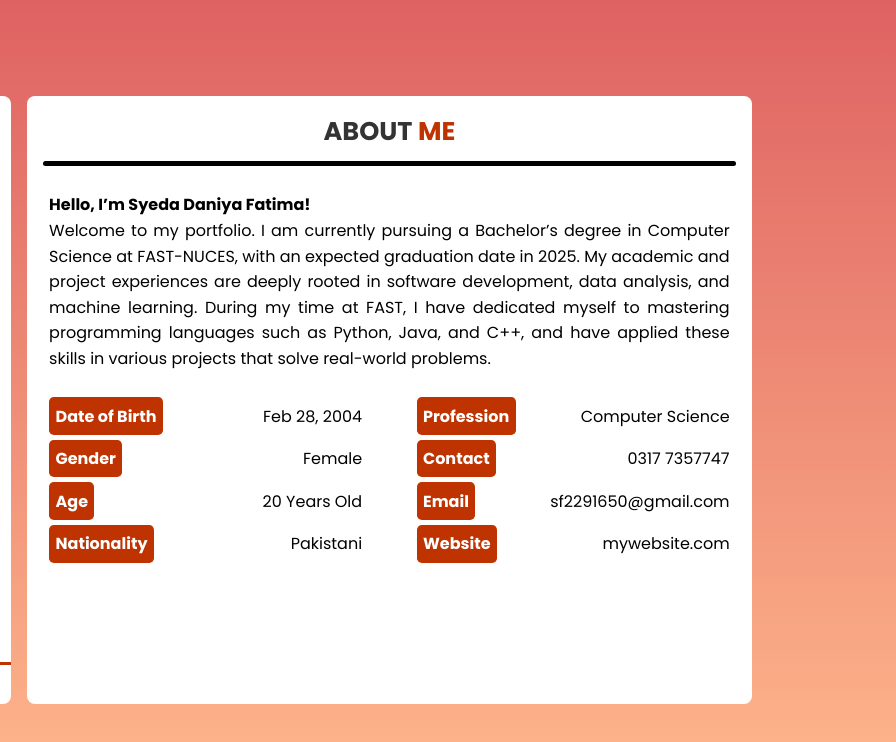
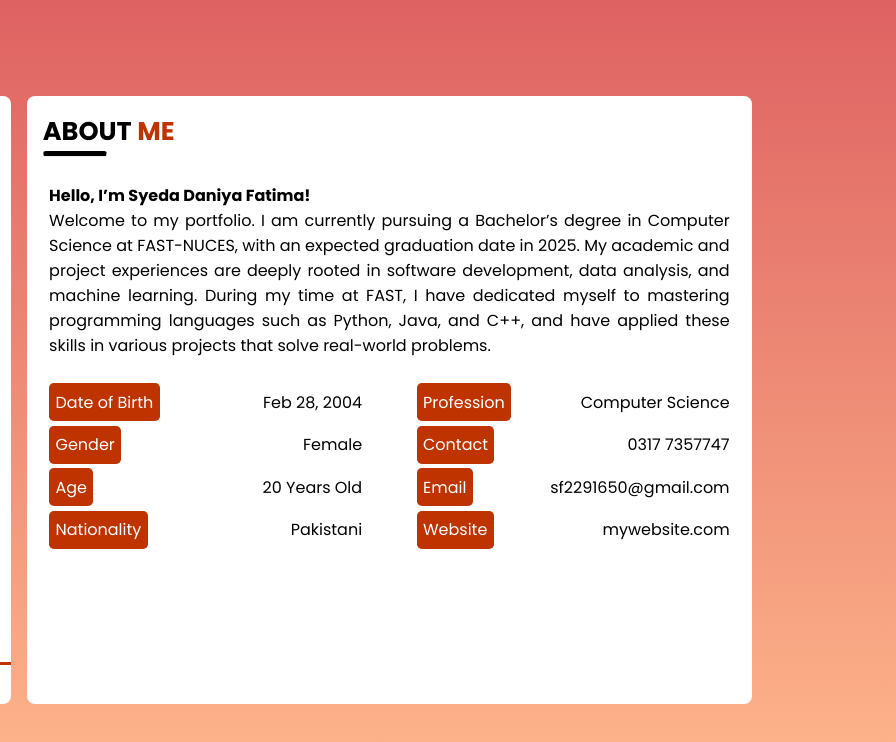
Before and after one commit to F219180/Portfolio, a plain HTML site: page index.html in a window 1280 px wide. Shown: the full height of the page, 384-1280 px from the left. Drawn offline with Linux system fonts and the light colour scheme; files that its build step writes are made by us from their sources; files whose address does not match are found by name.

Commit message:
Update style.css

```diff
--- a/style.css
+++ b/style.css
@@ -113,111 +113,6 @@ body {
 .sidebar_container .sidebar_content .social_media {
     margin-top: 1rem;
 }
-
-
-
-
-.title {
-    font-size: 28px;
-    color: #333;
-    text-align: center;
-    position: relative;
-    animation: fadeIn 2s ease-out;
-}
-
-.title span {
-    color: #050708;
-    font-weight: bold;
-}
-
-.line {
-    border: none;
-    height: 2px;
-    background: linear-gradient(to right, #007BFF, #333);
-    margin: 10px 0 20px;
-    animation: stretch 2s ease-out forwards;
-}
-
-.about_content, .about_profile {
-    animation: fadeInUp 2s ease-out;
-}
-
-.about_text {
-    font-size: 16px;
-    line-height: 1.6;
-    text-align: justify;
-}
-
-.left_profile, .right_profile {
-    list-style: none;
-    padding: 0;
-}
-
-.left_profile li, .right_profile li {
-    margin-bottom: 10px;
-    display: flex;
-    justify-content: space-between;
-    animation: slideInLeft 2s ease-out;
-}
-
-.profile_title {
-    font-weight: bold;
-    color: #555;
-    transition: color 0.3s ease;
-}
-
-.profile_title:hover {
-    color: #080809;
-    cursor: pointer;
-}
-
-/* Animations */
-@keyframes fadeIn {
-    from { opacity: 0; }
-    to { opacity: 1; }
-}
-
-@keyframes fadeInUp {
-    from {
-        opacity: 0;
-        transform: translateY(20px);
-    }
-    to {
-        opacity: 1;
-        transform: translateY(0);
-    }
-}
-
-@keyframes stretch {
-    0% { width: 0%; }
-    100% { width: 100%; }
-}
-
-@keyframes slideInLeft {
-    from {
-        opacity: 0;
-        transform: translateX(-100px);
-    }
-    to {
-        opacity: 1;
-        transform: translateX(0);
-    }
-}
-
-/* Responsive adjustments */
-@media (max-width: 600px) {
-    .left_profile, .right_profile {
-        width: 100%;
-    }
-    .left_profile li, .right_profile li {
-        flex-direction: column;
-        align-items: flex-start;
-    }
-    .profile_title {
-        margin-bottom: 5px;
-    }
-}
-
 
 .sidebar_container .sidebar_content .social_media a {
     font-size: 1.8rem;
```
